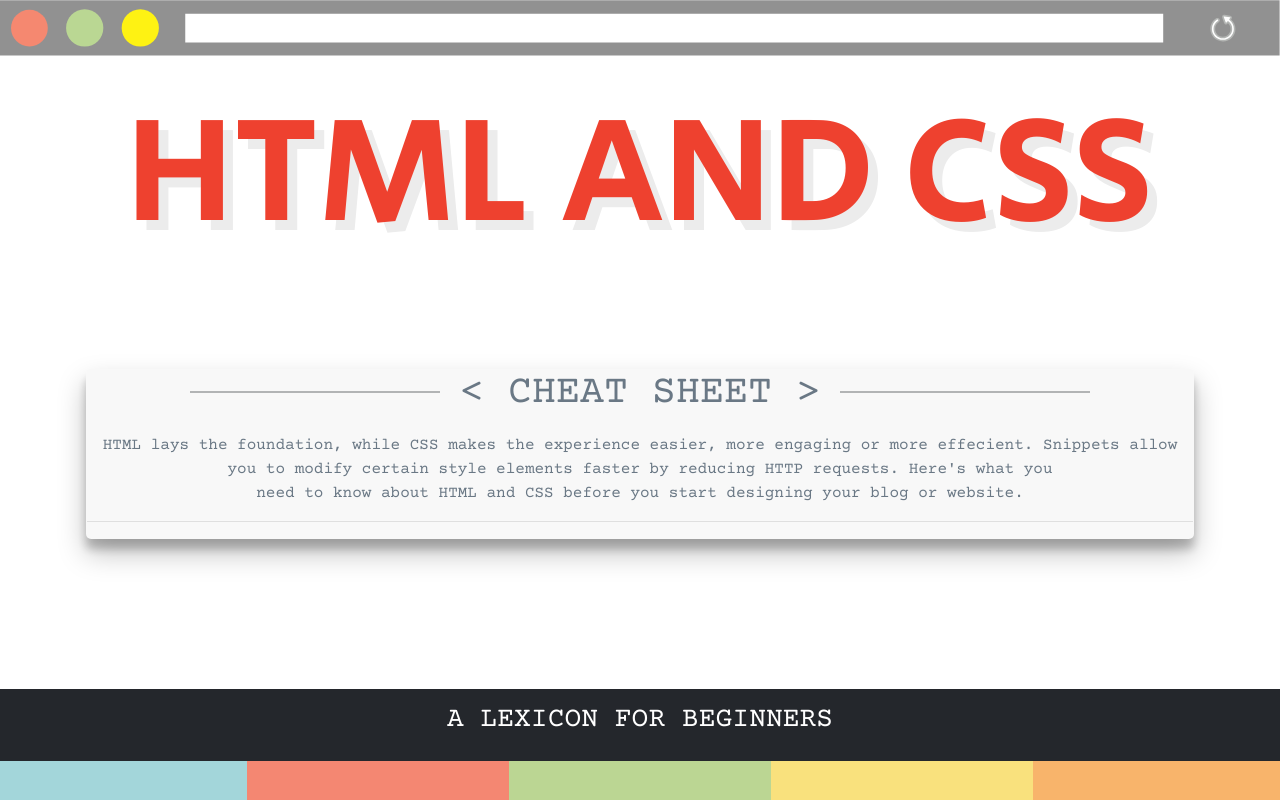
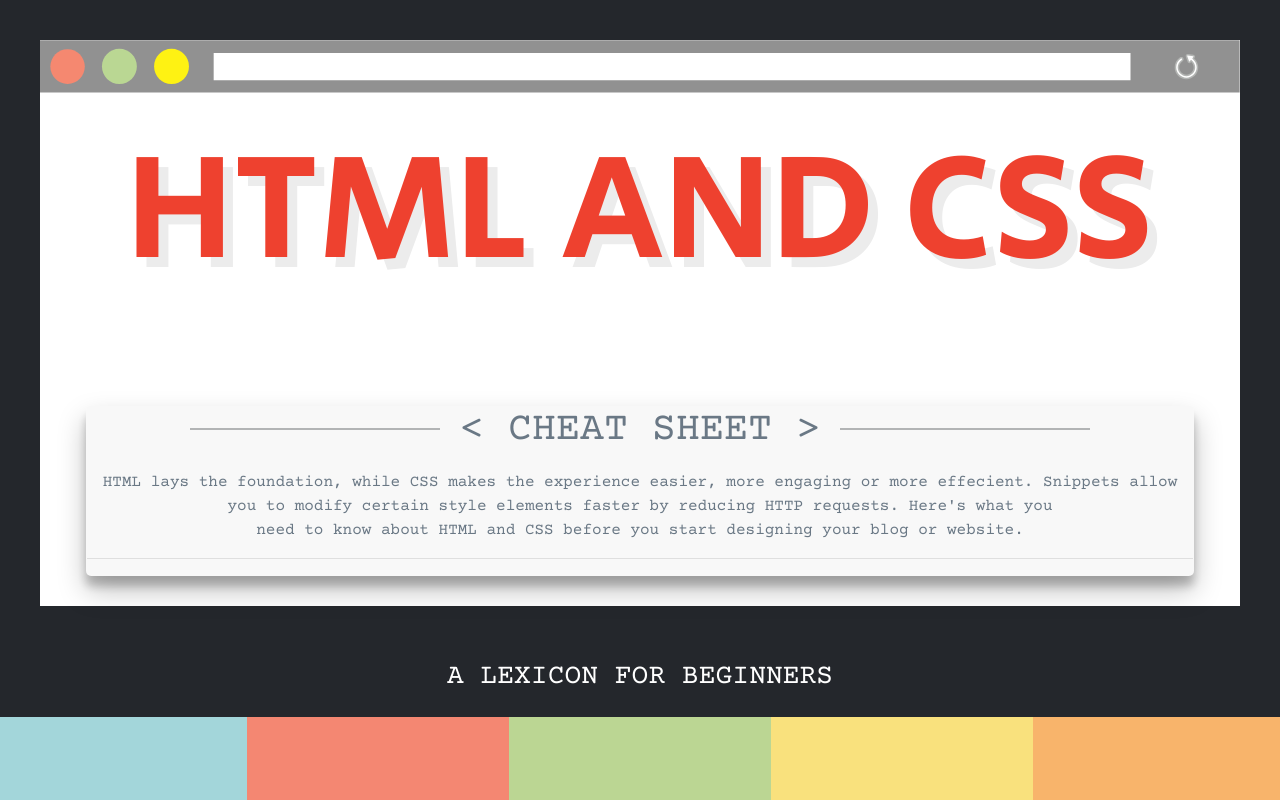
Before and after one commit to Cealica/Prelim-exam-sir-webdev, a plain HTML site: page index.html in a window 1280 px wide. Shown: the top 800 px of the page. Drawn offline with nearby package versions, Linux system fonts and the light colour scheme.

Commit message:
added border

```diff
--- a/css/style.css
+++ b/css/style.css
@@ -46,6 +46,10 @@ h1 {
 
 #parent:hover #hover-content {
     display:block;
+}
+
+#header {
+  border: 40px solid #24272C;
 }
 
 #title {
--- a/index.html
+++ b/index.html
@@ -32,7 +32,7 @@
     <title>Santonil, Mark Angelo P. - Prelim</title>
 </head>
 <body>
-    <div>
+    <div id="header">
         <img src="images/window_head.svg" alt="window_header" class="animated fadeInDown">
             <div>
             <!--This contains the upper part of the website where it will display the title and
@@ -59,11 +59,6 @@
            </div>
     <!--The second part of the mockup where the section below is the
     lexicons for beginners -->
-    <br>
-    <br>
-    <br>
-    <br>
-    <br>
     <div class="padlex animated fadeInDown">
         <h3 style="text-align: center;" id="typewriter-bold">
             A  LEXICON  FOR  BEGINNERS
```
